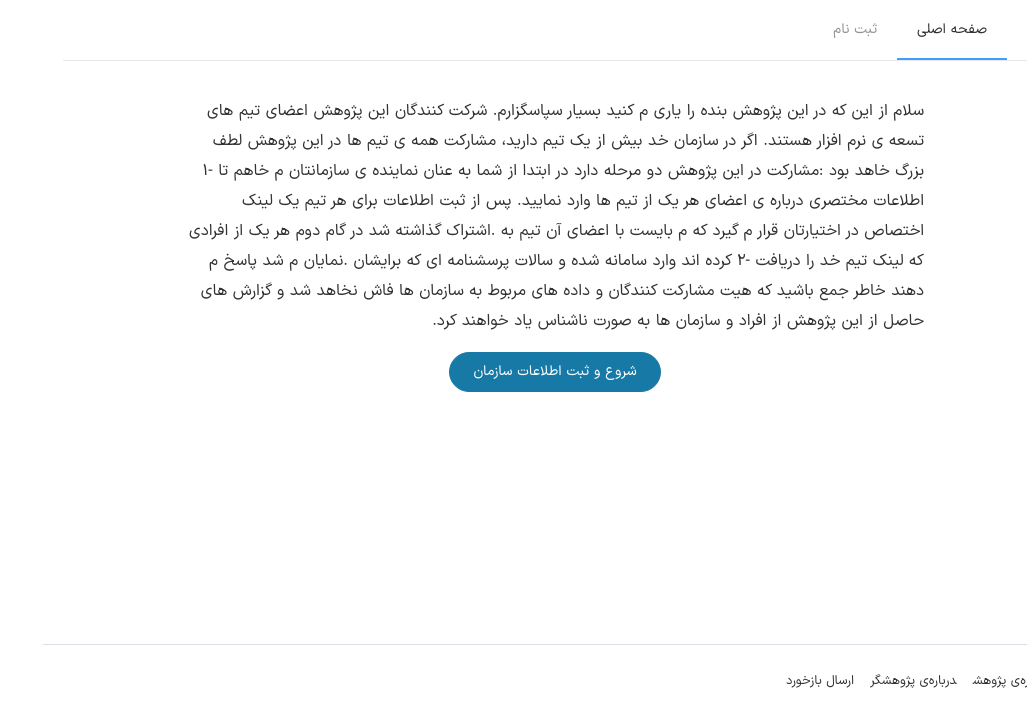
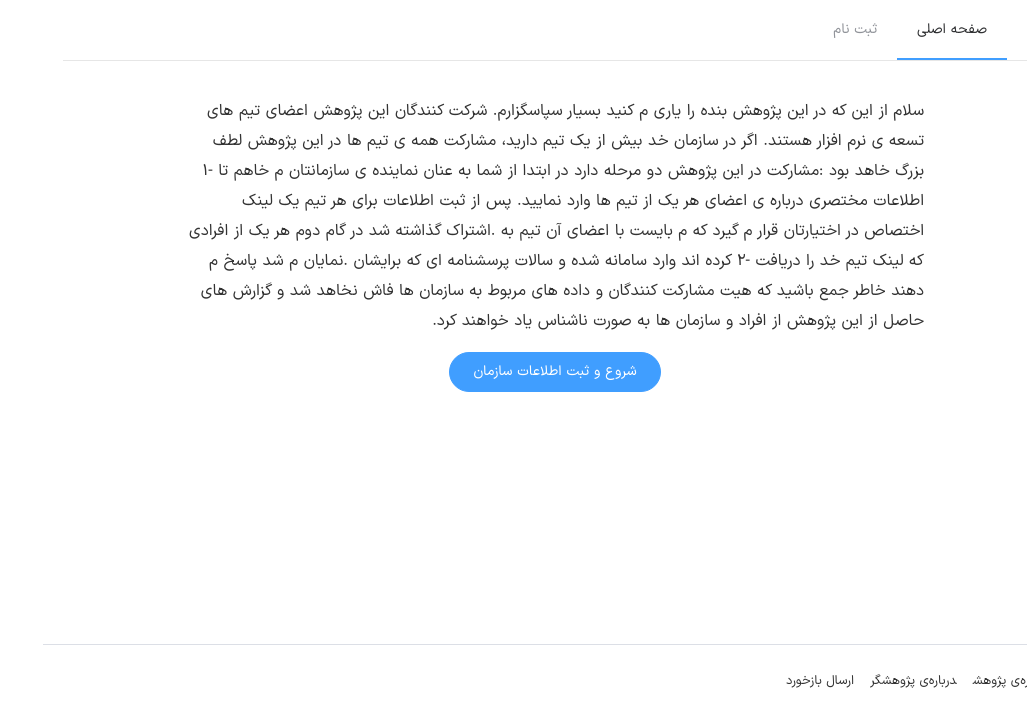
Before and after one commit to ashkantaravati/thesis-survey-app-front, a Vue app: page /register in a window 1280 px wide. Shown: the top 726 px of the page, without its empty margins (253-1280 px from the left). Built offline with nearby package versions, Linux system fonts and the light colour scheme.

Commit message:
change image & styles

```diff
--- a/src/App.vue
+++ b/src/App.vue
@@ -6,19 +6,21 @@
         <el-menu
           :default-active="activeIndex"
           class="el-menu-demo"
-            id="nav"
+          id="nav"
           mode="horizontal"
           @select="handleSelect"
         >
-          <el-menu-item index="1"><router-link :to="{ name: 'Home' }"
+          <el-menu-item index="1"
+            ><router-link :to="{ name: 'Home' }"
               >صفحه اصلی</router-link
-            ></el-menu-item>
-          <el-menu-item index="2"><router-link :to="{ name: 'RegisterLanding' }"
+            ></el-menu-item
+          >
+          <el-menu-item index="2"
+            ><router-link :to="{ name: 'RegisterLanding' }"
               >ثبت نام</router-link
-            ></el-menu-item>
-
+            ></el-menu-item
+          >
         </el-menu>
-
       </el-header>
       <el-main>
         <el-row class="jc-center">
@@ -68,6 +70,11 @@ a:hover,
 a:focus {
   text-decoration: none !important;
 }
+.el-input__inner,
+.el-button,
+.el-step__icon-inner {
+  font-family: "IRANSansX" !important;
+}
 
 @media screen and (min-width: 768px) {
   .body-container {
@@ -75,7 +82,7 @@ a:focus {
     margin: 0 auto;
   }
 }
-  .el-menu--horizontal > .el-menu-item {
+.el-menu--horizontal > .el-menu-item {
   float: right !important;
 }
 .el-main {
@@ -109,34 +116,4 @@ a:focus {
   margin-right: 0.5rem !important;
 }
 /*  */
-.p-btn-primary {
-  display: inline-block;
-  line-height: 1;
-  min-height: 40px;
-  white-space: nowrap;
-  cursor: pointer;
-  background: #fff;
-  border: 1px solid #dcdfe6;
-  -webkit-appearance: none;
-  text-align: center;
-  box-sizing: border-box;
-  outline: none;
-  margin: 0;
-  transition: 0.1s;
-  font-weight: 500;
-  -moz-user-select: none;
-  -webkit-user-select: none;
-  -ms-user-select: none;
-  font-size: 14px;
-  color: #fff !important;
-  background-color: #177aa6 !important;
-  border-color: #177aa6 !important;
-  border-radius: 20px !important;
-  padding: 12px 23px !important;
-}
-.el-input__inner,
-.el-button,
-.el-step__icon-inner {
-  font-family: "IRANSansX" !important;
-}
 </style>
--- a/src/views/Home.vue
+++ b/src/views/Home.vue
@@ -1,12 +1,21 @@
 
 <template>
   <el-card>
-    <img src="../assets/images/undraw_Setup_re_y9w8.svg" class="image" />
+    <el-row class="jc-center">
+      <el-col :xs="24" :lg="18" :xl="18">
+        <img src="../assets/images/Forms-pana.svg" class="image" />
+      </el-col>
+    </el-row>
+
     <div>
       <span>سلام و احوال پرسی اینا</span>
       <div class="jc-center d-flex">
-        <router-link :to="{ name: 'RegisterLanding' }" class="p-btn-primary"
-          >ثبت نام</router-link
+        <router-link :to="{ name: 'RegisterLanding' }"
+          >
+            <el-button round type="primary"
+      > ثبت نام</el-button
+    >
+         </router-link
         >
       </div>
     </div>
--- a/src/views/RegisterLanding.vue
+++ b/src/views/RegisterLanding.vue
@@ -13,8 +13,11 @@
     سازمان ها به صورت ناشناس یاد خواهند کرد.
   </p>
   <div class="jc-center d-flex">
-    <router-link :to="{ name: 'RegisterWizard' }" class="p-btn-primary"
-      >شروع و ثبت اطلاعات سازمان</router-link
+    <router-link :to="{ name: 'RegisterWizard' }"
+      >     <el-button round type="primary"
+      >  شروع و ثبت اطلاعات سازمان</el-button
+    >
+     </router-link
     >
   </div>
 </template>
```
Also changed, not shown: src/assets/images/Forms-pana.svg (added).
